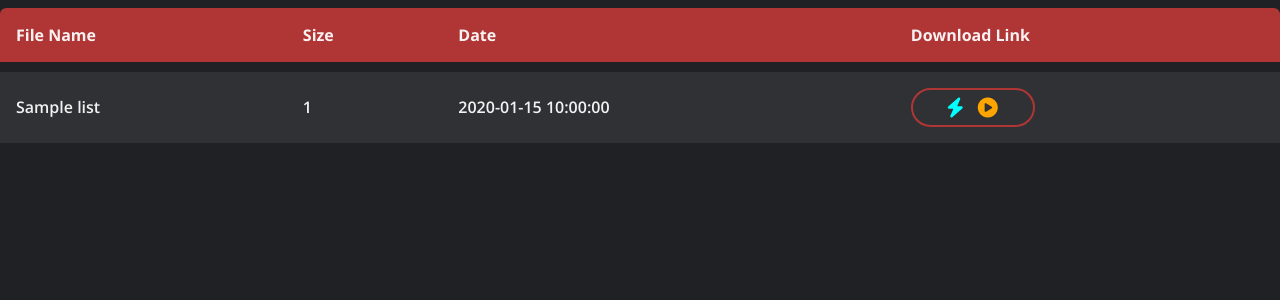
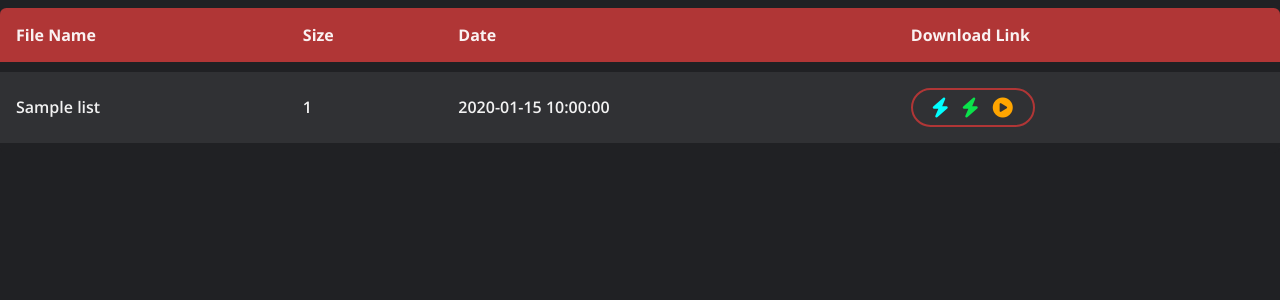
Before and after one commit to shivamhw/foogle, a Flask app: template app/templates/result.html in a window 1280 px wide. Shown: the part 235-535 px from the top of the page. Run offline with Flask 2, Linux system fonts and the light colour scheme; the template is opened without the code that fills it: most values are stand-ins (such as "Sample title", 1, 10 or a date in 2020); parts of the project's set-up code (start-up, migrations or seed data) failed here and were passed over; some web fonts are replaced.

Commit message:
added stream link with file name

```diff
--- a/app/data.py
+++ b/app/data.py
@@ -24,6 +24,7 @@ class GdSearchResponse(BaseModel):
     name: str
     modifiedTime: str
     cf_download_link: Optional[str]
+    stream_link: Optional[str]
     gdrive_link: Optional[str]
 
 class SeriesSearchRequest(BaseModel):
--- a/app/templates/result.html
+++ b/app/templates/result.html
@@ -32,8 +32,11 @@
           <div class="download_button pls_wait">
               <a href="{{ n['cf_download_link'] }}"><i class="fa fa-bolt" style="color: aqua;" ></i></a>
           </div>
+          <div class="download_button">
+            <a href="{{ n['stream_link'] }}"><i class="fa fa-bolt" style="color: rgb(10, 226, 75);" ></i></a>
+        </div>
           <div class="play_with_vlc_button">
-            <a href="vlc://{{ n['cf_download_link'] }}"><i class="fa fa-play-circle" style="color: orange;"></i></a>
+            <a href="vlc://{{ n['stream_link'] }}"><i class="fa fa-play-circle" style="color: orange;"></i></a>
         </div>
             </div>
       </td>
--- a/app/utils.py
+++ b/app/utils.py
@@ -37,6 +37,7 @@ class Utils:
     def make_inline_links(self, responses: List[GdSearchResponse], context):
         for item in responses:
             item.cf_download_link = f"{context.config.cf_worker_site}/getfile/{item.id}"
+            item.stream_link = f"{context.config.cf_worker_site}/stream_file/{item.id}/{quote(item.name)}"
 
     @classmethod
     def uniq_from_list(self, input_list):
```
